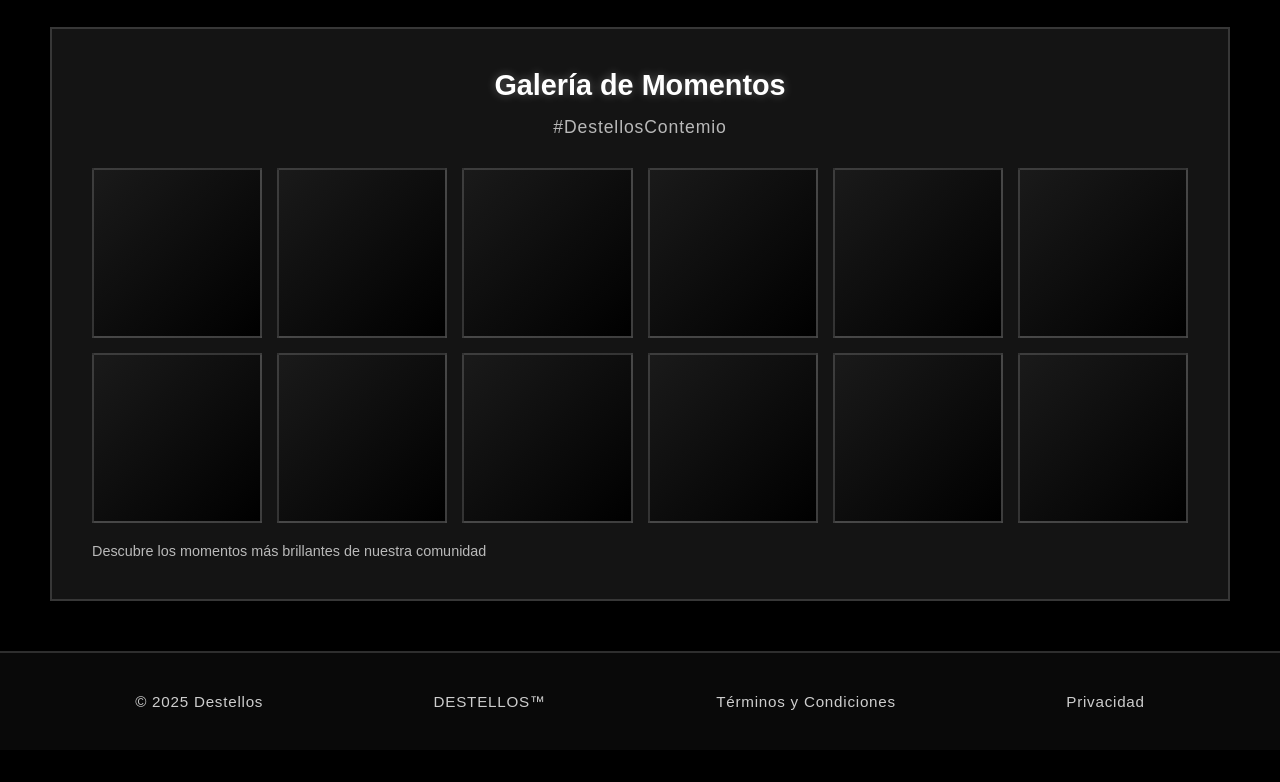
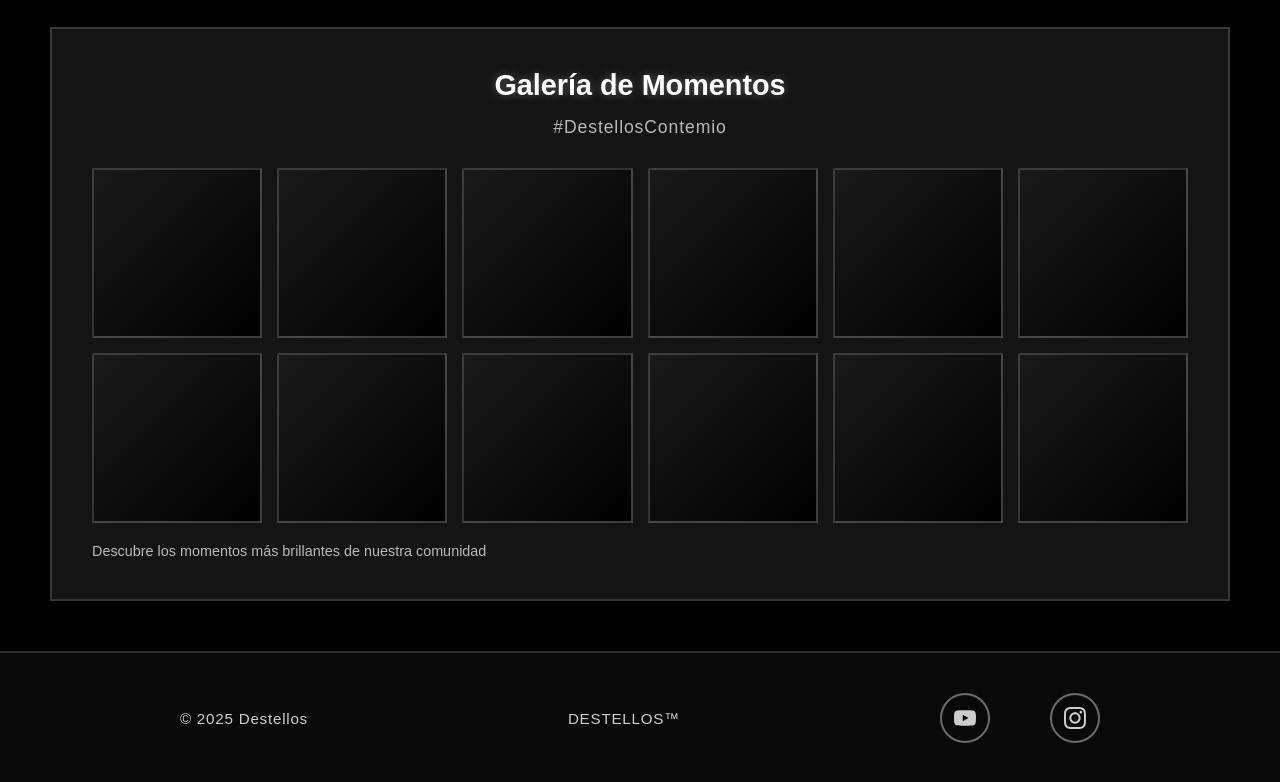
Before and after one commit to Sebbzz/UniversoDestellos, a plain HTML site: page index.html in a window 1280 px wide. Shown: the part 1820-2602 px from the top of the page. Before the commit the page ends 2570 px from the top, so only its background shows below. Drawn offline with Linux system fonts and the light colour scheme; a web font is replaced by a local one.

Commit message:
Update index.html

```diff
--- a/index.html
+++ b/index.html
@@ -375,6 +375,41 @@
             letter-spacing: 0.05em;
         }
 
+        .footer-social {
+            display: flex;
+            gap: 20px;
+            align-items: center;
+        }
+
+        .footer-social a {
+            text-decoration: none;
+            transition: all 0.3s;
+        }
+
+        .footer-social .social-icon {
+            display: flex;
+            justify-content: center;
+            align-items: center;
+            width: 50px;
+            height: 50px;
+            border: 2px solid rgba(255, 255, 255, 0.5);
+            border-radius: 50%;
+            color: white;
+            transition: all 0.3s;
+        }
+
+        .footer-social .social-icon svg {
+            width: 22px;
+            height: 22px;
+        }
+
+        .footer-social a:hover .social-icon {
+            border-color: white;
+            background-color: rgba(255, 255, 255, 0.1);
+            transform: scale(1.15);
+            box-shadow: 0 0 15px rgba(255, 255, 255, 0.3);
+        }
+
         /* Responsive */
         @media (max-width: 768px) {
             .modules-container {
@@ -398,6 +433,10 @@
                 flex-direction: column;
                 gap: 15px;
             }
+
+            .footer-social {
+                margin-top: 10px;
+            }
         }
     </style>
 </head>
@@ -414,6 +453,7 @@
                 <a href="#inicio">Inicio</a>
                 <a href="#modulos">Proyectos</a>
                 <a href="#contacto">Contacto</a>
+                <a href="flujo-memoria.html">Flujo de Memoria</a>
             </nav>
         </div>
 
@@ -499,8 +539,22 @@
         <footer id="contacto">
             <span>© 2025 Destellos</span>
             <span>DESTELLOS™</span>
-            <span><a href="#" style="color: white; text-decoration: none;">Términos y Condiciones</a></span>
-            <span><a href="#" style="color: white; text-decoration: none;">Privacidad</a></span>
+            <div class="footer-social">
+                <a href="https://www.youtube.com/@universodestellos" target="_blank" rel="noopener noreferrer" title="YouTube">
+                    <span class="social-icon">
+                        <svg width="20" height="20" viewBox="0 0 24 24" fill="currentColor">
+                            <path d="M23.498 6.186a3.016 3.016 0 0 0-2.122-2.136C19.505 3.545 12 3.545 12 3.545s-7.505 0-9.377.505A3.017 3.017 0 0 0 .502 6.186C0 8.07 0 12 0 12s0 3.93.502 5.814a3.016 3.016 0 0 0 2.122 2.136c1.871.505 9.376.505 9.376.505s7.505 0 9.377-.505a3.015 3.015 0 0 0 2.122-2.136C24 15.93 24 12 24 12s0-3.93-.502-5.814zM9.545 15.568V8.432L15.818 12l-6.273 3.568z"/>
+                        </svg>
+                    </span>
+                </a>
+                <a href="https://www.instagram.com/universodestellos?igsh=eXZmYnk0bHk3Mm5n" target="_blank" rel="noopener noreferrer" title="Instagram">
+                    <span class="social-icon">
+                        <svg width="20" height="20" viewBox="0 0 24 24" fill="currentColor">
+                            <path d="M12 2.163c3.204 0 3.584.012 4.85.07 3.252.148 4.771 1.691 4.919 4.919.058 1.265.069 1.645.069 4.849 0 3.205-.012 3.584-.069 4.849-.149 3.225-1.664 4.771-4.919 4.919-1.266.058-1.644.07-4.85.07-3.204 0-3.584-.012-4.849-.07-3.26-.149-4.771-1.699-4.919-4.92-.058-1.265-.07-1.644-.07-4.849 0-3.204.013-3.583.07-4.849.149-3.227 1.664-4.771 4.919-4.919 1.266-.057 1.645-.069 4.849-.069zm0-2.163c-3.259 0-3.667.014-4.947.072-4.358.2-6.78 2.618-6.98 6.98-.059 1.281-.073 1.689-.073 4.948 0 3.259.014 3.668.072 4.948.2 4.358 2.618 6.78 6.98 6.98 1.281.058 1.689.072 4.948.072 3.259 0 3.668-.014 4.948-.072 4.354-.2 6.782-2.618 6.979-6.98.059-1.28.073-1.689.073-4.948 0-3.259-.014-3.667-.072-4.947-.196-4.354-2.617-6.78-6.979-6.98-1.281-.059-1.69-.073-4.949-.073zm0 5.838c-3.403 0-6.162 2.759-6.162 6.162s2.759 6.163 6.162 6.163 6.162-2.759 6.162-6.163c0-3.403-2.759-6.162-6.162-6.162zm0 10.162c-2.209 0-4-1.79-4-4 0-2.209 1.791-4 4-4s4 1.791 4 4c0 2.21-1.791 4-4 4zm6.406-11.845c-.796 0-1.441.645-1.441 1.44s.645 1.44 1.441 1.44c.795 0 1.439-.645 1.439-1.44s-.644-1.44-1.439-1.44z"/>
+                        </svg>
+                    </span>
+                </a>
+            </div>
         </footer>
     </div>
 
```
